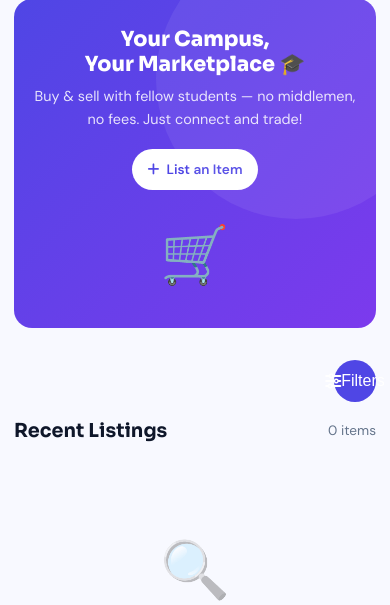
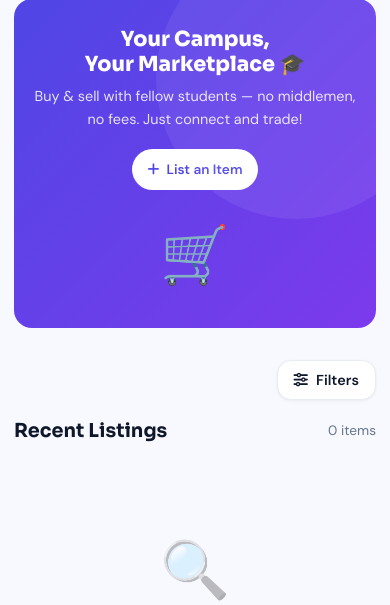
Before and after one commit to ayushnegi-droid/coer_marketplace, a Django app: page / in a window 390 px wide. Shown: the part 187-792 px from the top of the page. Run offline with Django 4.2, Linux system fonts and the light colour scheme; the visitor is signed in with stand-in values (Sample User, id 1); data that the repository does not hold is empty.

Commit message:
Improved mobile UI and filters

```diff
--- a/templates/marketplace/home.html
+++ b/templates/marketplace/home.html
@@ -136,23 +136,38 @@
 }
 .filter-toggle-wrap{
     display:none;
-    margin-bottom:14px;
+    margin-bottom:16px;
 }
 
 .filter-toggle-btn{
-    width:42px;
-    height:42px;
-    border:none;
-    border-radius:50%;
-    background:var(--primary);
-    color:#fff;
-    cursor:pointer;
-    font-size:1rem;
     display:flex;
     align-items:center;
-    justify-content:center;
+    gap:8px;
+
+    padding:10px 16px;
+
+    border:none;
+    border-radius:14px;
+
+    background:var(--bg-card);
+    border:1px solid var(--border);
+
+    color:var(--text);
+    font-size:0.9rem;
+    font-weight:600;
+    font-family:inherit;
+
+    cursor:pointer;
+
+    box-shadow:var(--shadow-xs);
+
+    transition:all 0.2s;
 }
 
+.filter-toggle-btn:hover{
+    border-color:var(--primary);
+    color:var(--primary);
+}
 @media(max-width:768px){
 
     .filter-toggle-wrap{
```
